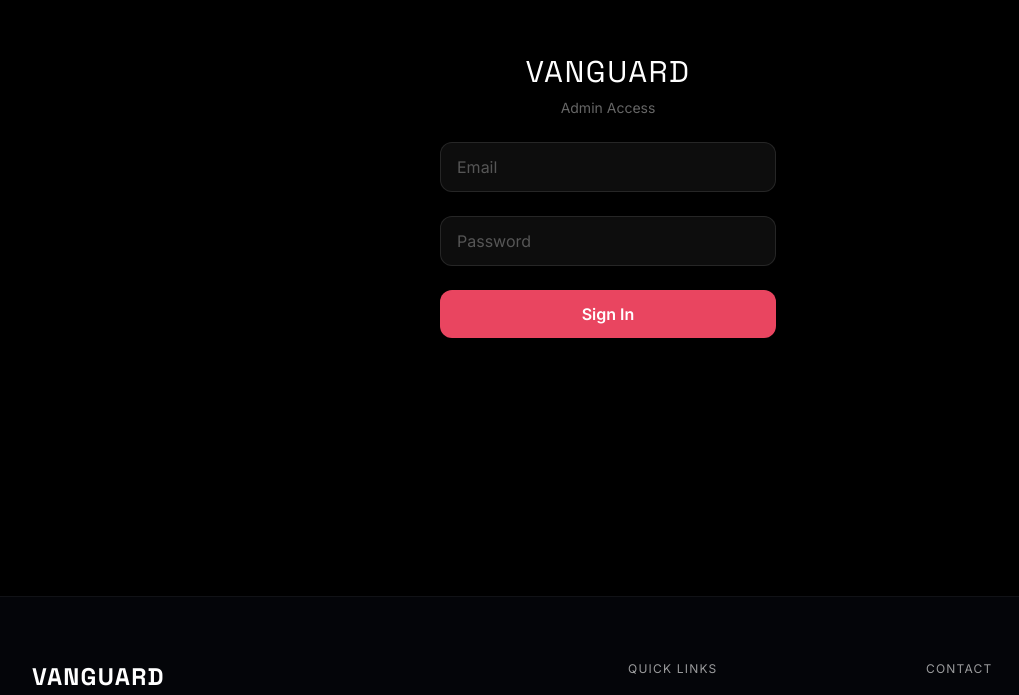
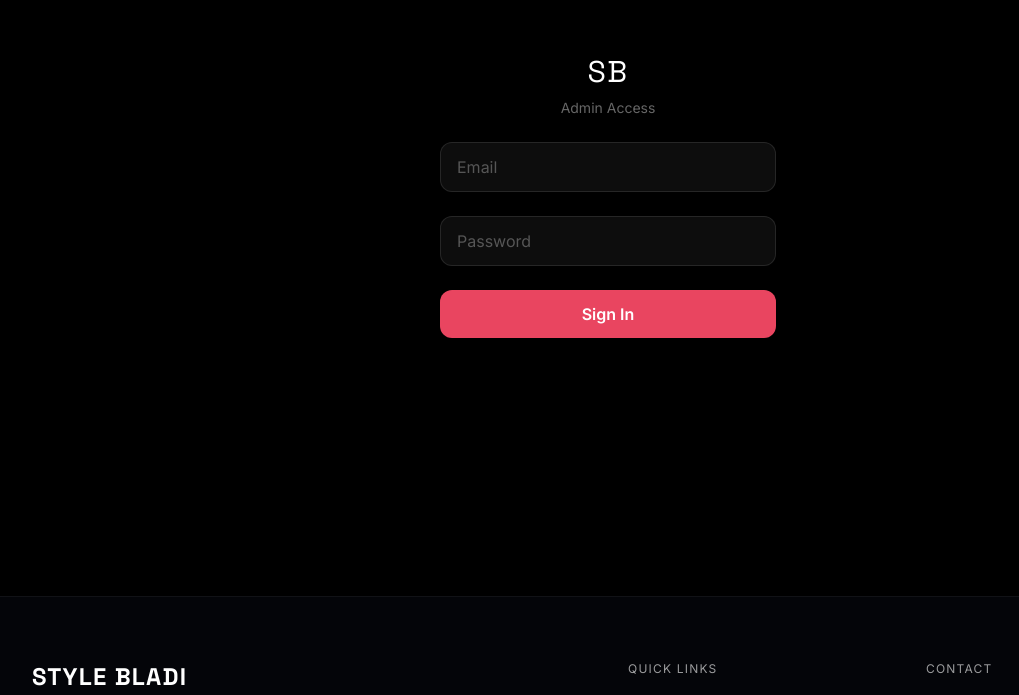
Before and after one commit to XlzerV/sb-store, a React (Vite) app: page /admin/login in a window 1280 px wide. Shown: the part 204-899 px from the top of the page, without its empty margins (32-1051 px from the left). Built offline with nearby package versions, Linux system fonts and the light colour scheme; no server answers; a web font is replaced by a local one.

Commit message:
feat: rebrand to SB, show 'Style Bladi' on scroll in header

```diff
--- a/src/components/Footer.tsx
+++ b/src/components/Footer.tsx
@@ -5,7 +5,7 @@ export default function Footer() {
     <footer className="bg-black/50 border-t border-white/5 py-16 px-6 sm:px-10 lg:px-16">
       <div className="max-w-7xl mx-auto grid grid-cols-1 md:grid-cols-4 gap-10">
         <div className="md:col-span-2">
-          <Link to="/" className="font-podium text-2xl font-bold uppercase tracking-wider text-white">VANGUARD</Link>
+          <Link to="/" className="font-podium text-2xl font-bold uppercase tracking-wider text-white">Style Bladi</Link>
           <p className="mt-4 text-sm text-white/40 max-w-md leading-relaxed">
             Premium streetwear crafted in Algeria. Every piece tells a story of urban culture and contemporary design.
           </p>
@@ -25,7 +25,7 @@ export default function Footer() {
         </div>
       </div>
       <div className="max-w-7xl mx-auto mt-12 pt-8 border-t border-white/5 flex flex-col sm:flex-row items-center justify-between gap-4">
-        <p className="text-xs text-white/30">&copy; 2025 VANGUARD. All rights reserved.</p>
+        <p className="text-xs text-white/30">&copy; 2026 Style Bladi. All rights reserved.</p>
       </div>
     </footer>
   );
--- a/src/components/Header.tsx
+++ b/src/components/Header.tsx
@@ -35,11 +35,13 @@ export default function Header() {
       <header className={`fixed top-0 left-0 right-0 z-50 transition-all duration-500 ${scrolled ? "bg-black/80 backdrop-blur-xl border-b border-white/10" : "bg-transparent"}`}>
         <div className="flex items-center justify-between px-6 py-5 sm:px-10 lg:px-16 lg:py-6">
           <Link to="/" className="flex items-center gap-3">
-            <svg width="28" height="28" viewBox="0 0 32 32" fill="none" xmlns="http://www.w3.org/2000/svg" className="text-secondary">
-              <path d="M4 28L16 4L28 28" stroke="currentColor" strokeWidth="3" strokeLinecap="round" strokeLinejoin="round"/>
-              <path d="M10 20L16 12L22 20" stroke="currentColor" strokeWidth="2" strokeLinecap="round" strokeLinejoin="round"/>
-            </svg>
-            <span className="font-podium text-xl sm:text-2xl font-bold uppercase tracking-wider text-white">VANGUARD</span>
+            <div className="w-9 h-9 flex items-center justify-center border border-secondary/50 bg-secondary/10">
+              <span className="font-podium text-xs text-secondary tracking-tight">SB</span>
+            </div>
+            <div className="relative h-7 overflow-hidden">
+              <span className={`absolute top-0 left-0 font-podium text-xl sm:text-2xl font-bold uppercase tracking-wider text-white transition-all duration-500 ${scrolled ? "-translate-y-full opacity-0" : "translate-y-0 opacity-100"}`}>SB</span>
+              <span className={`absolute top-0 left-0 font-podium text-xl sm:text-2xl font-bold uppercase tracking-wider text-white transition-all duration-500 ${scrolled ? "translate-y-0 opacity-100" : "translate-y-full opacity-0"}`}>Style Bladi</span>
+            </div>
           </Link>
 
           <nav className="hidden md:flex items-center gap-8">
@@ -75,7 +77,7 @@ export default function Header() {
       {mobileMenu && (
         <div className="fixed inset-0 z-40 flex flex-col bg-black/95 backdrop-blur-sm px-6 py-5 animate-fade-in">
           <div className="flex items-center justify-between py-5">
-            <Link to="/" className="font-podium text-2xl font-bold uppercase tracking-wider text-white">VANGUARD</Link>
+            <Link to="/" className="font-podium text-2xl font-bold uppercase tracking-wider text-white">Style Bladi</Link>
             <button onClick={() => setMobileMenu(false)}><X className="h-6 w-6 text-white" /></button>
           </div>
           <div className="flex flex-1 flex-col items-center justify-center gap-8">
--- a/src/lib/cart.ts
+++ b/src/lib/cart.ts
@@ -9,7 +9,7 @@ export interface CartItem {
   slug: string;
 }
 
-const CART_KEY = "vanguard_cart";
+const CART_KEY = "sb_cart";
 
 export function getCart(): CartItem[] {
   try {
--- a/src/pages/AdminDashboard.tsx
+++ b/src/pages/AdminDashboard.tsx
@@ -51,7 +51,7 @@ export default function AdminDashboard() {
   return (
     <div className="min-h-screen bg-black text-white">
       <aside className="fixed top-0 left-0 h-full w-56 bg-[#0a0a0a] border-r border-white/10 p-6 hidden md:flex flex-col">
-        <h2 className="font-podium text-lg text-white uppercase tracking-wider mb-8">VANGUARD</h2>
+        <h2 className="font-podium text-lg text-white uppercase tracking-wider mb-8">SB</h2>
         <nav className="flex flex-col gap-1">
           {adminNav.map((item) => (
             <Link key={item.href} to={item.href} className={`px-4 py-2 text-sm rounded-lg transition-colors ${item.href === "/admin" ? "text-white bg-white/5" : "text-white/50 hover:text-white hover:bg-white/5"}`}>
@@ -67,7 +67,7 @@ export default function AdminDashboard() {
       <div className="md:ml-56">
         <header className="flex items-center justify-between px-6 py-4 border-b border-white/10 bg-[#0a0a0a]">
           <div className="flex md:hidden items-center gap-2">
-            <Link to="/admin" className="font-podium text-sm uppercase text-white">VANGUARD</Link>
+            <Link to="/admin" className="font-podium text-sm uppercase text-white">SB</Link>
           </div>
           <div className="flex items-center gap-2 md:hidden">
             {adminNav.map((item) => (
--- a/src/pages/AdminLogin.tsx
+++ b/src/pages/AdminLogin.tsx
@@ -32,7 +32,7 @@ export default function AdminLogin() {
     <div className="min-h-screen flex items-center justify-center bg-black">
       <form onSubmit={handleSubmit} className="w-full max-w-sm px-6 space-y-6">
         <div className="text-center">
-          <h1 className="font-podium text-3xl text-white uppercase tracking-wider">VANGUARD</h1>
+          <h1 className="font-podium text-3xl text-white uppercase tracking-wider">SB</h1>
           <p className="text-sm text-white/40 mt-2">Admin Access</p>
         </div>
         <input className="input-field bg-white/5 border-white/10 text-white placeholder-white/30" type="email" placeholder="Email" value={email} onChange={(e) => setEmail(e.target.value)} required />
--- a/src/pages/AdminOrders.tsx
+++ b/src/pages/AdminOrders.tsx
@@ -49,7 +49,7 @@ export default function AdminOrders() {
   return (
     <div className="min-h-screen bg-black text-white">
       <aside className="fixed top-0 left-0 h-full w-56 bg-[#0a0a0a] border-r border-white/10 p-6 hidden md:flex flex-col">
-        <h2 className="font-podium text-lg text-white uppercase tracking-wider mb-8">VANGUARD</h2>
+        <h2 className="font-podium text-lg text-white uppercase tracking-wider mb-8">SB</h2>
         <nav className="flex flex-col gap-1">
           <Link to="/admin" className="px-4 py-2 text-sm text-white/50 hover:text-white hover:bg-white/5 rounded-lg">Dashboard</Link>
           <Link to="/admin/orders" className="px-4 py-2 text-sm text-white bg-white/5 rounded-lg">Orders</Link>
@@ -60,7 +60,7 @@ export default function AdminOrders() {
       </aside>
       <div className="md:ml-56">
         <header className="flex items-center justify-between px-6 py-4 border-b border-white/10 bg-[#0a0a0a] md:hidden">
-          <Link to="/admin" className="font-podium text-sm uppercase text-white">VANGUARD</Link>
+          <Link to="/admin" className="font-podium text-sm uppercase text-white">SB</Link>
           <div className="flex items-center gap-3">
             <Link to="/admin/orders" className="px-3 py-1 text-xs text-white/60 border border-white/10 rounded-full">Orders</Link>
             <button onClick={handleLogout} className="text-xs text-white/30 hover:text-white"><LogOut size={14} /></button>
--- a/src/pages/AdminProductForm.tsx
+++ b/src/pages/AdminProductForm.tsx
@@ -97,7 +97,7 @@ export default function AdminProductForm() {
   return (
     <div className="min-h-screen bg-black text-white">
       <aside className="fixed top-0 left-0 h-full w-56 bg-[#0a0a0a] border-r border-white/10 p-6 hidden md:flex flex-col">
-        <h2 className="font-podium text-lg text-white uppercase tracking-wider mb-8">VANGUARD</h2>
+        <h2 className="font-podium text-lg text-white uppercase tracking-wider mb-8">SB</h2>
         <nav className="flex flex-col gap-1">
           <button onClick={() => navigate("/admin")} className="px-4 py-2 text-sm text-white/50 hover:text-white hover:bg-white/5 rounded-lg text-left">Dashboard</button>
           <button onClick={() => navigate("/admin/products")} className="px-4 py-2 text-sm text-white bg-white/5 rounded-lg text-left">Products</button>
--- a/src/pages/AdminProducts.tsx
+++ b/src/pages/AdminProducts.tsx
@@ -87,7 +87,7 @@ export default function AdminProducts() {
   return (
     <div className="min-h-screen bg-black text-white">
       <aside className="fixed top-0 left-0 h-full w-56 bg-[#0a0a0a] border-r border-white/10 p-6 hidden md:flex flex-col">
-        <h2 className="font-podium text-lg text-white uppercase tracking-wider mb-8">VANGUARD</h2>
+        <h2 className="font-podium text-lg text-white uppercase tracking-wider mb-8">SB</h2>
         <nav className="flex flex-col gap-1">
           <Link to="/admin" className="px-4 py-2 text-sm text-white/50 hover:text-white hover:bg-white/5 rounded-lg">Dashboard</Link>
           <Link to="/admin/products" className="px-4 py-2 text-sm text-white bg-white/5 rounded-lg">Products</Link>
@@ -96,7 +96,7 @@ export default function AdminProducts() {
       </aside>
       <div className="md:ml-56">
         <header className="flex items-center justify-between px-6 py-4 border-b border-white/10 bg-[#0a0a0a] md:hidden">
-          <Link to="/admin" className="font-podium text-sm uppercase text-white">VANGUARD</Link>
+          <Link to="/admin" className="font-podium text-sm uppercase text-white">SB</Link>
           <div className="flex items-center gap-3">
             <Link to="/admin/products" className="px-3 py-1 text-xs text-white/60 border border-white/10 rounded-full">Products</Link>
             <button onClick={handleLogout} className="text-xs text-white/30 hover:text-white"><LogOut size={14} /></button>
--- a/src/pages/Home.tsx
+++ b/src/pages/Home.tsx
@@ -25,7 +25,7 @@ export default function Home() {
                 <Crown size={14} /> Premium Streetwear
               </div>
               <h1 className="font-podium text-display-xl text-white leading-[1.05] tracking-tight">
-                ELEVATE<br />YOUR<br />STYLE
+                STYLE<br />BLADI
               </h1>
               <p className="text-white/40 text-body-lg max-w-md leading-relaxed">
                 Premium t-shirts and streetwear crafted for those who refuse to blend in. Bold designs, uncompromising quality.
@@ -44,7 +44,7 @@ export default function Home() {
                 <div className="absolute inset-0 bg-gradient-to-br from-secondary/20 to-transparent rounded-2xl rotate-6" />
                 <div className="absolute inset-0 border border-white/10 rounded-2xl -rotate-3" />
                 <div className="absolute inset-0 bg-bg-elevated rounded-2xl flex items-center justify-center overflow-hidden">
-                  <span className="font-podium text-5xl text-white/5">V</span>
+                  <span className="font-podium text-5xl text-white/5">SB</span>
                 </div>
               </div>
             </div>
```
